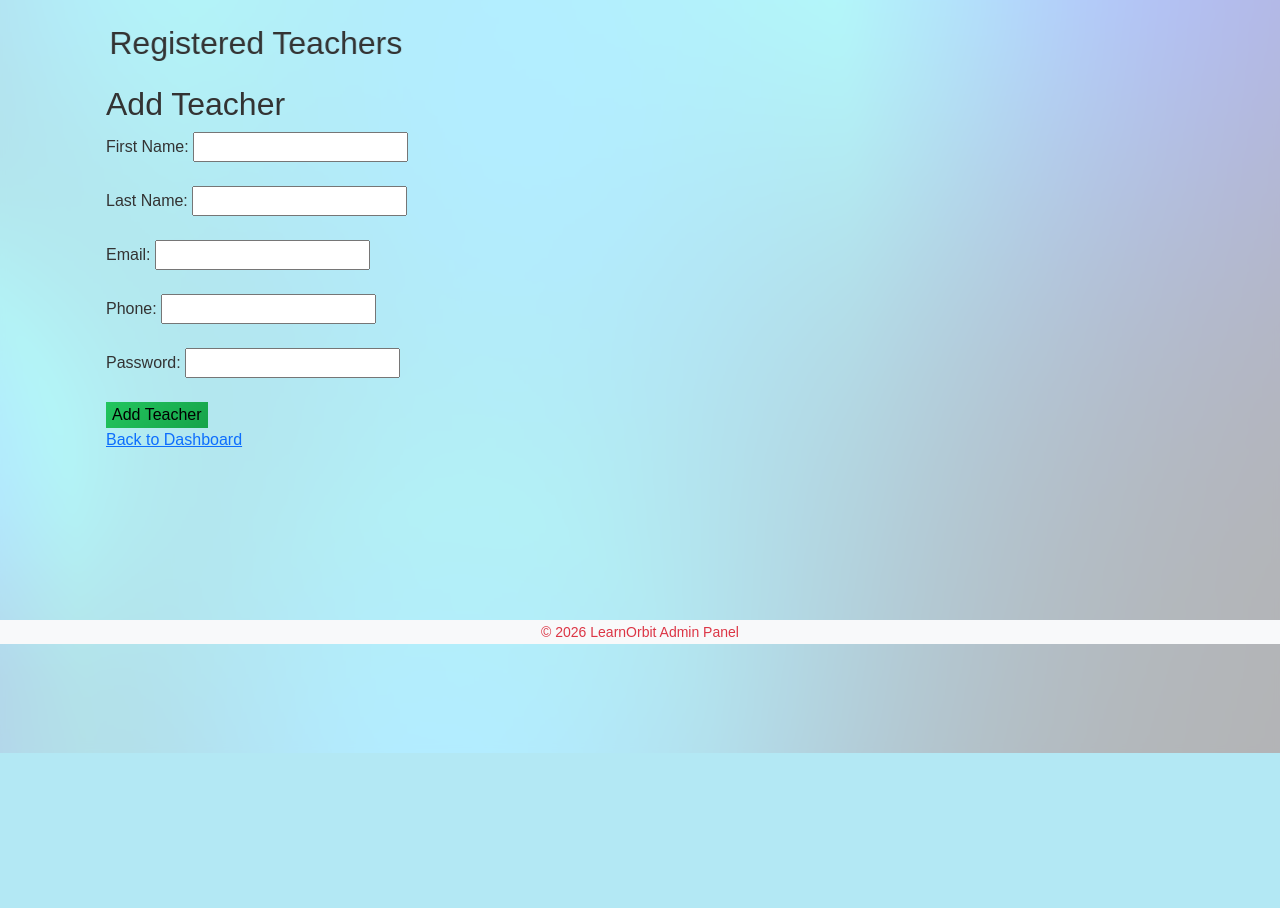
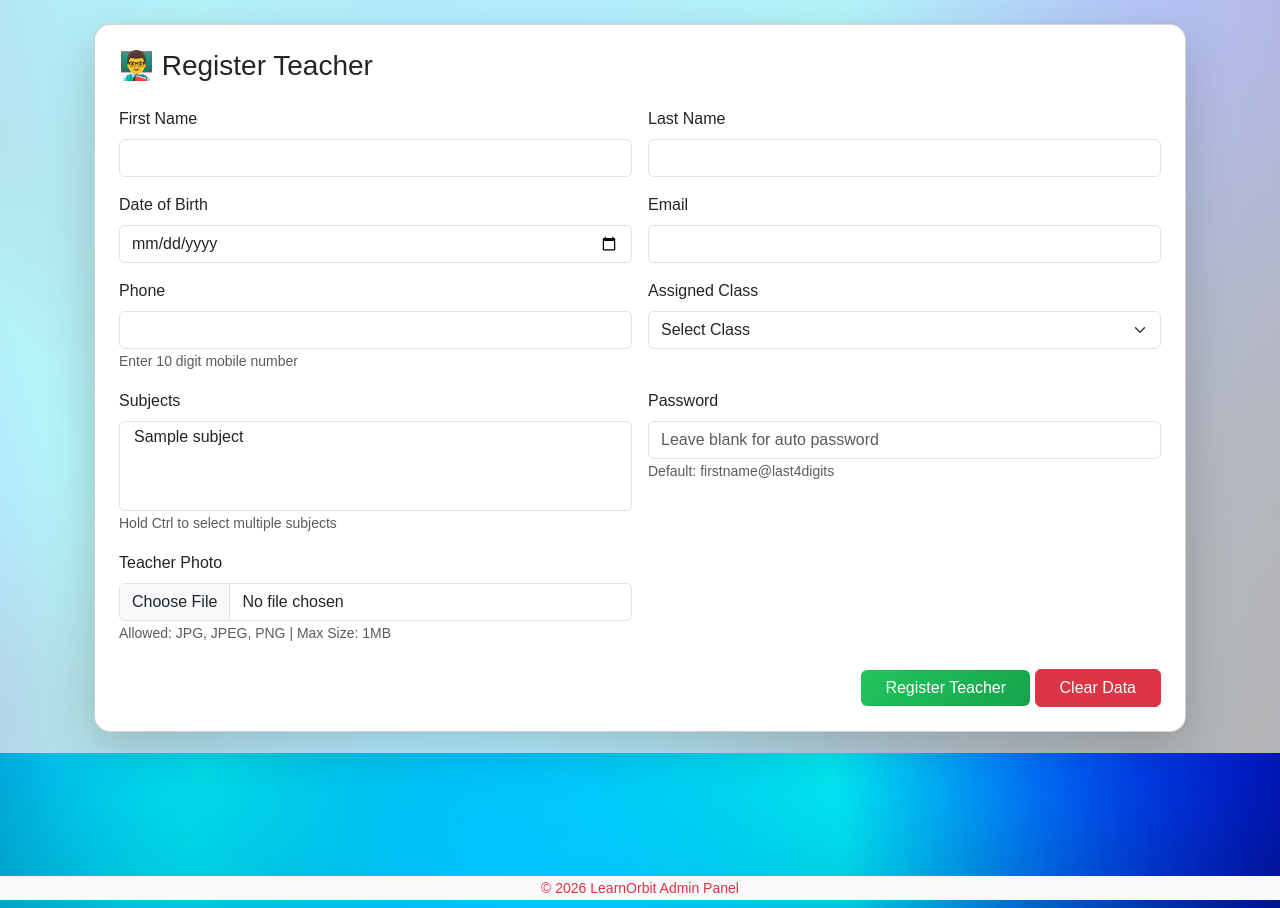
Before and after one commit to abhi1kr2/sms, a Flask app: page /admadd_teacher in a window 1280 px wide. Shown: the part 47-955 px from the top of the page. Before the commit the page ends 800 px from the top, so only its background shows below. Run offline with Flask 3, Linux system fonts and the light colour scheme; the visitor is signed in with stand-in values (Sample User, id 1); tables that the repository leaves empty hold one stand-in row (values such as "Sample post"); some libraries are stand-ins or nearby versions.

Commit message:
updated admin add teacher

```diff
--- a/app.py
+++ b/app.py
@@ -1,6 +1,7 @@
 from datetime import date
 import re
-
+import os
+from werkzeug.utils import secure_filename
 from flask import Flask, flash, jsonify, render_template, request, redirect, session, url_for
 import pymysql
 from werkzeug.security import generate_password_hash, check_password_hash
@@ -1333,50 +1334,186 @@ def admin_analytics():
 # end Admin Analytics Dashboard#
 
 
-#Admin can add teacher
-
-@app.route("/admadd_teacher", methods=["GET","POST"])
+#Start Admin can add teacher
+
+ALLOWED_EXTENSIONS = {'png', 'jpg', 'jpeg'}
+MAX_IMAGE_SIZE = 2 * 1024 * 1024   # 2MB
+
+
+@app.route("/admadd_teacher", methods=["GET", "POST"])
 def admadd_teacher():
 
     if "admin_id" not in session:
         return redirect("/admin_login")
 
+    conn = get_db()
+    cursor = conn.cursor(pymysql.cursors.DictCursor)
+
+    # ---------------- FETCH CLASSES ----------------
+    cursor.execute("SELECT * FROM classes")
+    classes = cursor.fetchall()
+
+    # ---------------- FETCH SUBJECTS ----------------
+    cursor.execute("SELECT * FROM subjects")
+    subjects = cursor.fetchall()
+
+    message = None
+    msg_type = None
+
     if request.method == "POST":
 
-        fname = request.form["fname"]
-        lname = request.form["lname"]
-        email = request.form["email"]
-        phone = request.form["phone"]
-        password = request.form["password"]
-
-        conn = get_db()
-        cursor = conn.cursor()
-
-        try:
-            # Check duplicate
-            cursor.execute("SELECT * FROM teachers WHERE email=%s", (email,))
-            if cursor.fetchone():
-                flash("Email already exists!", "danger")
-                return redirect("/admadd_teacher")
-
-            # Insert
-            cursor.execute(
-                "INSERT INTO teachers (first_name,last_name,email,phone,teacher_password) VALUES (%s,%s,%s,%s,%s)",
-                (fname,lname,email,phone,password)
-            )
+        first_name = request.form.get("first_name").strip()
+        last_name = request.form.get("last_name").strip()
+        dob = request.form.get("tchr_dob")
+        email = request.form.get("email").strip()
+        phone = request.form.get("phone").strip()
+
+        class_id = request.form.get("class_id")
+
+        # Get class name from DB
+        cursor.execute(
+            "SELECT class_name FROM classes WHERE id=%s",
+            (class_id,)
+        )
+
+        class_row = cursor.fetchone()
+        class_name = class_row["class_name"] if class_row else ""
+
+        # ---------------- MULTIPLE SUBJECTS ----------------
+        subjects_list = request.form.getlist("subjects")
+
+        # Convert list → comma string
+        subject_string = ",".join(subjects_list)
+
+        # ---------------- PASSWORD ----------------
+        password = request.form.get("teacher_password")
+
+        # Auto password if blank
+        if not password:
+            password = f"{first_name}@{phone[-4:]}"
+
+        # ---------------- VALIDATION ----------------
+
+        # Duplicate Email Check
+        cursor.execute(
+            "SELECT tchr_id FROM teachers WHERE email=%s",
+            (email,)
+        )
+
+        existing = cursor.fetchone()
+
+        if existing:
+            message = "Email already exists!"
+            msg_type = "danger"
+
+        elif not phone.isdigit() or len(phone) != 10:
+            message = "Phone must be exactly 10 digits!"
+            msg_type = "warning"
+
+        elif len(subjects_list) == 0:
+            message = "Please select at least one subject!"
+            msg_type = "warning"
+
+        else:
+
+            # ---------------- IMAGE UPLOAD ----------------
+            image = request.files.get("tchr_img")
+            filename = ""
+
+            if image and image.filename != "":
+
+                # IMAGE SIZE VALIDATION
+                image.seek(0, os.SEEK_END)
+                size = image.tell()
+                image.seek(0)
+
+                if size > MAX_IMAGE_SIZE:
+
+                    conn.close()
+
+                    return render_template(
+                        "admadd_teacher.html",
+                        classes=classes,
+                        subjects=subjects,
+                        message="Image size must be less than 2MB!",
+                        msg_type="danger"
+                    )
+
+                # FILE TYPE VALIDATION
+                ext = image.filename.rsplit('.', 1)[-1].lower()
+
+                if ext not in ALLOWED_EXTENSIONS:
+
+                    conn.close()
+
+                    return render_template(
+                        "admadd_teacher.html",
+                        classes=classes,
+                        subjects=subjects,
+                        message="Only JPG, JPEG, PNG files allowed!",
+                        msg_type="danger"
+                    )
+
+                # SECURE FILE NAME
+                filename = secure_filename(image.filename)
+
+                # CREATE FOLDER IF NOT EXISTS
+                os.makedirs("static/uploads/teachers", exist_ok=True)
+
+                # SAVE IMAGE
+                image.save(
+                    os.path.join(
+                        "static/uploads/teachers",
+                        filename
+                    )
+                )
+
+            # ---------------- INSERT TEACHER ----------------
+
+            cursor.execute("""
+                INSERT INTO teachers
+                (
+                    first_name,
+                    last_name,
+                    tchr_dob,
+                    email,
+                    phone,
+                    class_id,
+                    class,
+                    subject,
+                    teacher_password,
+                    tchr_img
+                )
+                VALUES (%s,%s,%s,%s,%s,%s,%s,%s,%s,%s)
+            """, (
+                first_name,
+                last_name,
+                dob,
+                email,
+                phone,
+                class_id,
+                class_name,
+                subject_string,
+                password,
+                filename
+            ))
 
             conn.commit()
 
-            return render_template("/admadd_teacher", success="Teacher Added Successfully!")
-
-        except pymysql.err.IntegrityError:
-
-            return render_template("/admadd_teacher", error="Duplicate email not allowed!")
-
-        finally:
-            conn.close()
-
-    return render_template("admadd_teacher.html")
+            message = f"Teacher registered successfully! Default Password: {password}"
+            msg_type = "success"
+
+    conn.close()
+
+    return render_template(
+        "admadd_teacher.html",
+        classes=classes,
+        subjects=subjects,
+        message=message,
+        msg_type=msg_type
+    )
+
+#End Admin can add teacher
 
 
 #Admin View Registered Teachers:
--- a/schema.sql
+++ b/schema.sql
@@ -89,7 +89,9 @@ CREATE TABLE IF NOT EXISTS teachers (
     tchr_dob DATE NOT NULL,
     email VARCHAR(100) UNIQUE NOT NULL,
     phone VARCHAR(20) NOT NULL,
-    class_id INT,  -- ⭐ optional but useful
+    class_id INT,
+    class VARCHAR(20),
+    subject VARCHAR(20),
     teacher_password VARCHAR(255),
     tchr_img TEXT,
     created_at TIMESTAMP DEFAULT CURRENT_TIMESTAMP,
--- a/templates/admadd_teacher.html
+++ b/templates/admadd_teacher.html
@@ -1,48 +1,185 @@
 {% extends 'admin_base.html' %}
 
 {% block content %}
-<div class="d-flex">
-    <!-- Main Content -->
-    <div class="main-content p-4">
 
-       <marquee behavior="alternate"><h2 class="mb-3">Registered Teachers</h2></marquee>
+<div class="container mt-4">
 
-        <h2>Add Teacher</h2>
+    <div class="card shadow-lg p-4 rounded-4">
 
-        {% if error %}
-        <div class="alert alert-danger">{{ error }}</div>
+        <h3 class="mb-4">👨‍🏫 Register Teacher</h3>
+
+        {% if message %}
+        <div class="alert alert-{{ msg_type }}">
+            {{ message }}
+        </div>
         {% endif %}
 
-        {% if success %}
-        <div class="alert alert-success">{{ success }}</div>
-        {% endif %}
+        <form method="POST"
+            enctype="multipart/form-data"
+            autocomplete="off">
 
+            <div class="row g-3">
 
+                <!-- First Name -->
+                <div class="col-md-6">
+                    <label class="form-label">First Name</label>
 
-    <form method="POST">
+                    <input type="text"
+                        name="first_name"
+                        class="form-control"
+                        maxlength="20"
+                        required>
+                </div>
 
-        First Name:
-        <input type="text" name="fname" required><br><br>
+                <!-- Last Name -->
+                <div class="col-md-6">
+                    <label class="form-label">Last Name</label>
 
-        Last Name:
-        <input type="text" name="lname" required><br><br>
+                    <input type="text"
+                        name="last_name"
+                        class="form-control"
+                        maxlength="20"
+                        required>
+                </div>
 
-        Email:
-        <input type="email" name="email" required><br><br>
+                <!-- DOB -->
+                <div class="col-md-6">
+                    <label class="form-label">Date of Birth</label>
 
-        Phone:
-        <input type="text" name="phone" required><br><br>
+                    <input type="date"
+                        name="tchr_dob"
+                        class="form-control"
+                        min="1980-01-01"
+                        max="2020-01-01"
+                        required>
+                </div>
 
-        Password:
-        <input type="password" name="password" required><br><br>
+                <!-- Email -->
+                <div class="col-md-6">
+                    <label class="form-label">Email</label>
 
-        <input type="submit" value="Add Teacher" class="btn-success">
+                    <input type="email"
+                        name="email"
+                        class="form-control"
+                        maxlength="50"
+                        required>
+                </div>
 
-    </form>
+                <!-- Phone -->
+                <div class="col-md-6">
+                    <label class="form-label">Phone</label>
 
-   <a href="/admin_dashboard">Back to Dashboard</a>
-</div>
+                    <input type="text"
+                        name="phone"
+                        class="form-control"
+                        pattern="[0-9]{10}"
+                        minlength="10"
+                        maxlength="10"
+                        required>
+
+                    <small class="text-muted">
+                        Enter 10 digit mobile number
+                    </small>
+                </div>
+
+                <!-- Assigned Class -->
+                <div class="col-md-6">
+
+                    <label class="form-label">Assigned Class</label>
+
+                    <select name="class_id"
+                            class="form-select"
+                            required>
+
+                        <option value="">
+                            Select Class
+                        </option>
+
+                        {% for c in classes %}
+                        <option value="{{ c.id }}">
+                            {{ c.class_name }}
+                        </option>
+                        {% endfor %}
+
+                    </select>
+
+                </div>
+
+                <!-- Multiple Subjects -->
+                <div class="col-md-6">
+                    <label class="form-label">Subjects</label>
+
+                    <select name="subjects"
+                            class="form-select"
+                            multiple
+                            required>
+
+                        {% for s in subjects %}
+                        <option value="{{ s.name }}">
+                            {{ s.name }}
+                        </option>
+                        {% endfor %}
+
+                    </select>
+
+                    <small class="text-muted">
+                        Hold Ctrl to select multiple subjects
+                    </small>
+                </div>
+
+                <!-- Password -->
+                <div class="col-md-6">
+
+                    <label class="form-label">Password</label>
+
+                    <input type="text"
+                        name="teacher_password"
+                        class="form-control"
+                        maxlength="20"
+                        placeholder="Leave blank for auto password">
+
+                    <small class="text-muted">
+                        Default: firstname@last4digits
+                    </small>
+
+                </div>
+
+                <!-- Teacher Photo -->
+                <div class="col-md-6">
+
+                    <label class="form-label">Teacher Photo</label>
+
+                    <input type="file"
+                        name="tchr_img"
+                        class="form-control"
+                        accept=".jpg,.jpeg,.png">
+
+                    <small class="text-muted">
+                        Allowed: JPG, JPEG, PNG | Max Size: 1MB
+                    </small>
+
+                </div>
+
+            </div>
+
+            <!-- Buttons -->
+            <div class="mt-4 text-end">
+
+                <button type="submit"
+                        class="btn btn-success px-4">
+                    Register Teacher
+                </button>
+
+                <button type="reset"
+                        class="btn btn-danger px-4">
+                    Clear Data
+                </button>
+
+            </div>
+
+        </form>
+
+    </div>
 </div>
 
-
 {% endblock %}
```
Also changed, not shown: static/uploads/teachers/c1.jpg (added).
